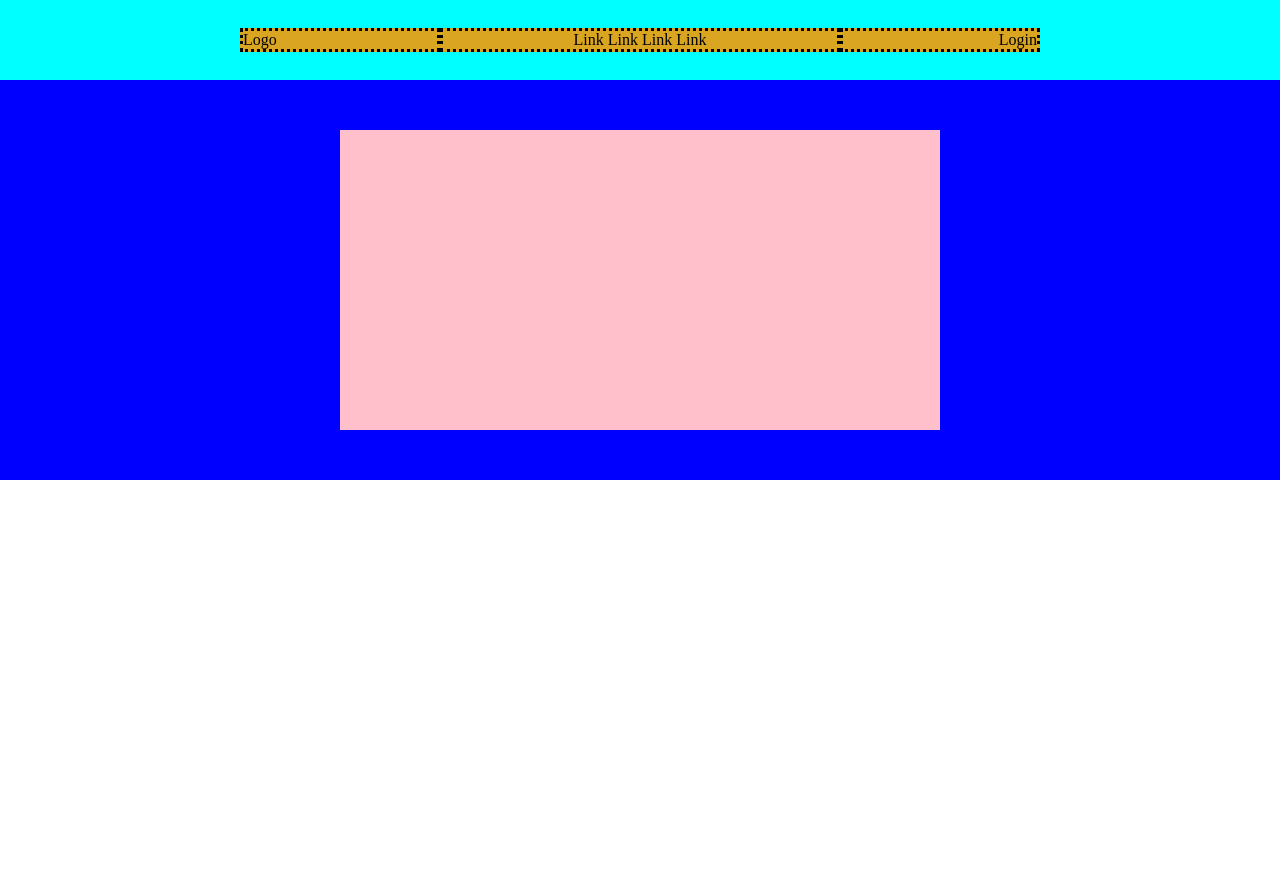
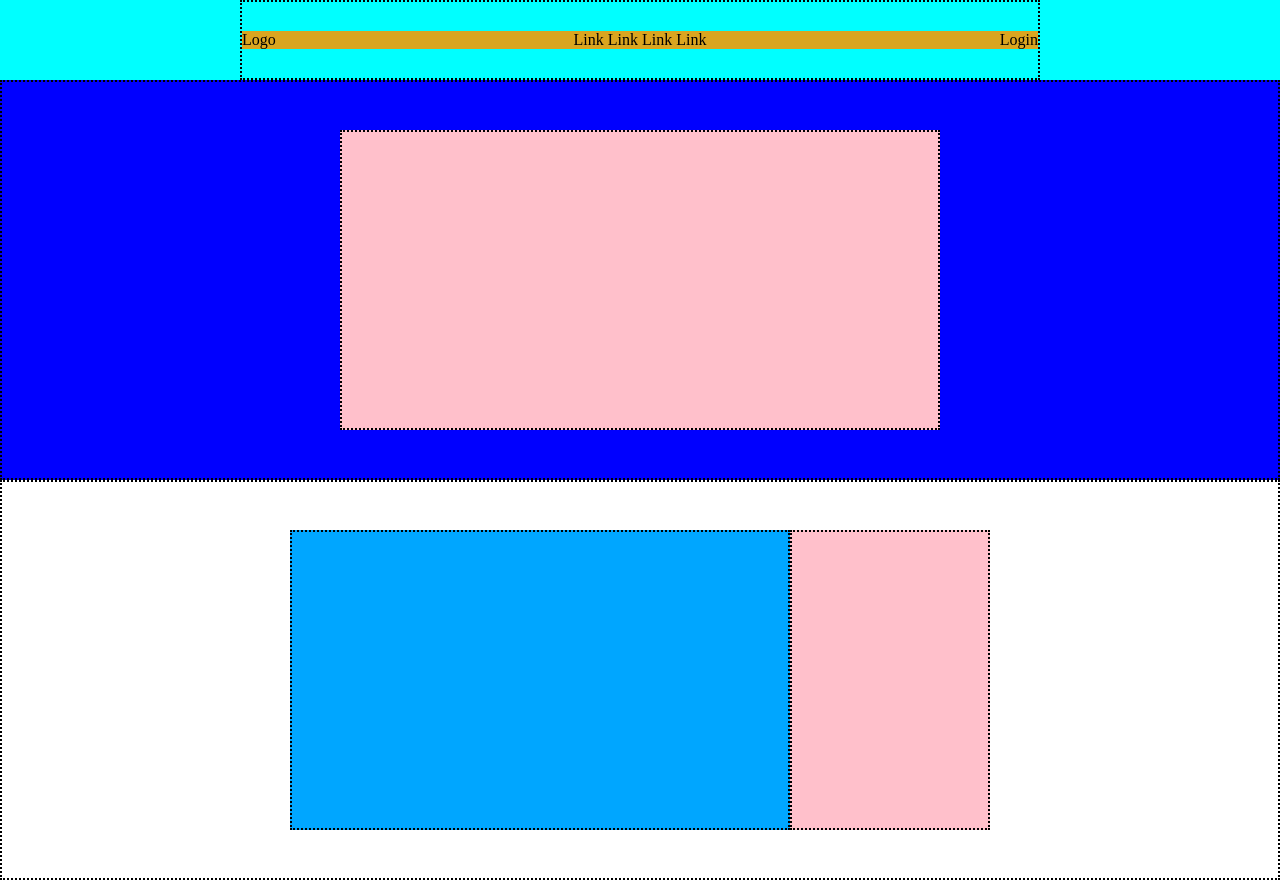
Before and after one commit to AlessioGuglielmino/htmlcss-struttura-discord, a plain HTML site: page index.html in a window 1280 px wide. Before the commit the page ends 800 px from the top, so only its background shows below. Drawn offline with Linux system fonts and the light colour scheme.

Commit message:
feat: add second section

```diff
--- a/index.html
+++ b/index.html
@@ -7,20 +7,25 @@
     <link rel="stylesheet" href="./style.css" />
   </head>
   <body>
-    <header class="flex ">
-      <section class="container-small flex align-itemscenter justify-between">
-          <nav class="logo">Logo</nav>
-          <nav class="link">Link Link Link Link </nav>
-          <nav class="login">Login</nav>
-        </div>
+    <header class="flex">
+      <section
+        class="debug container-small flex align-itemscenter justify-between"
+      >
+        <nav class="logo">Logo</nav>
+        <nav class="link">Link Link Link Link</nav>
+        <nav class="login">Login</nav>
       </section>
-
     </header>
 
     <main>
-        <section class="container flex blu align-itemscenter    ">
-            <div class="img-rosa"></div>
-          </section>
+      <section class="debug container flex blu align-itemscenter">
+        <div class="debug img-rosa"></div>
+      </section>
+
+      <section class="debug container flex align-itemscenter .justify-center">
+        <div class="box-1 debug"></div>
+        <div class="box-2 debug"></div>
+      </section>
     </main>
   </body>
 </html>
--- a/style.css
+++ b/style.css
@@ -18,11 +18,14 @@ header {
   display: flex;
 }
 /* classi di DEBUG */
+.debug {
+  border: 2px dotted black;
+}
+
 .logo,
 .link,
 .login {
   background-color: goldenrod;
-  border: 3px dotted black;
 }
 .logo {
   width: 25%;
@@ -38,9 +41,12 @@ header {
 .align-itemscenter {
   align-items: center;
 }
-
 .justify-between {
   justify-content: space-between;
+}
+
+.justify-center {
+  justify-content: center;
 }
 .container {
   min-width: 1180px;
@@ -50,9 +56,24 @@ header {
 .blu {
   background-color: blue;
 }
+.gray {
+  background-color: lightgray;
+}
 
 .img-rosa {
   background-color: pink;
   height: 300px;
   width: 600px;
 }
+
+.box-1 {
+  width: 500px;
+  height: 300px;
+  background-color: rgb(0, 166, 255);
+}
+
+.box-2 {
+  width: 200px;
+  height: 300px;
+  background-color: pink;
+}
```
